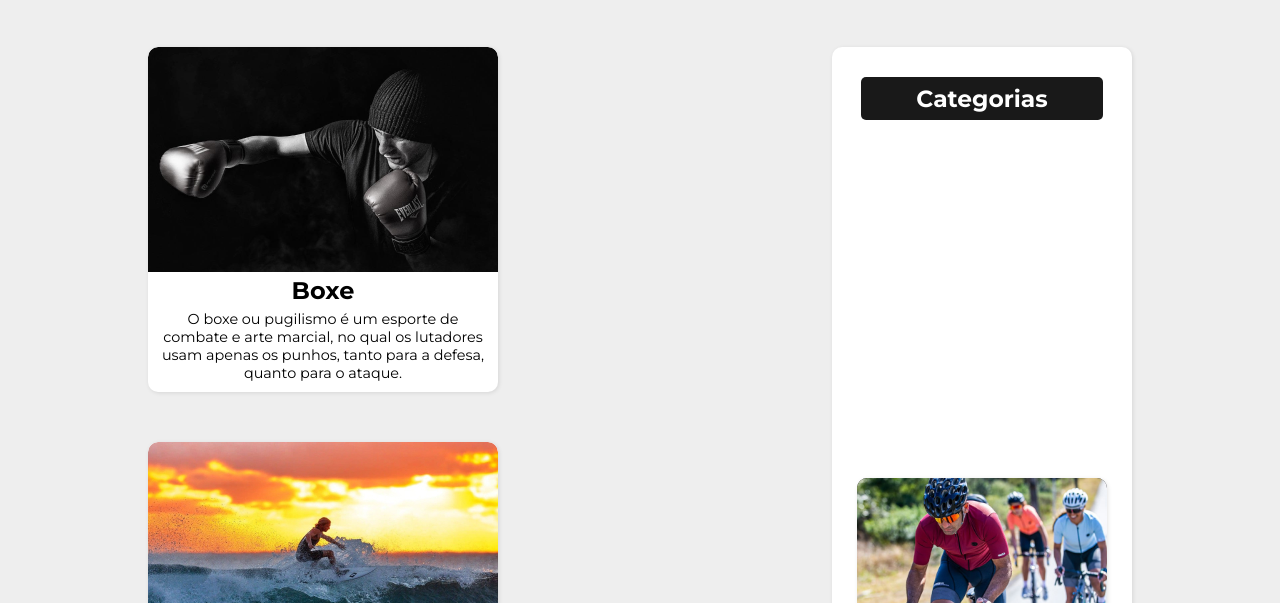
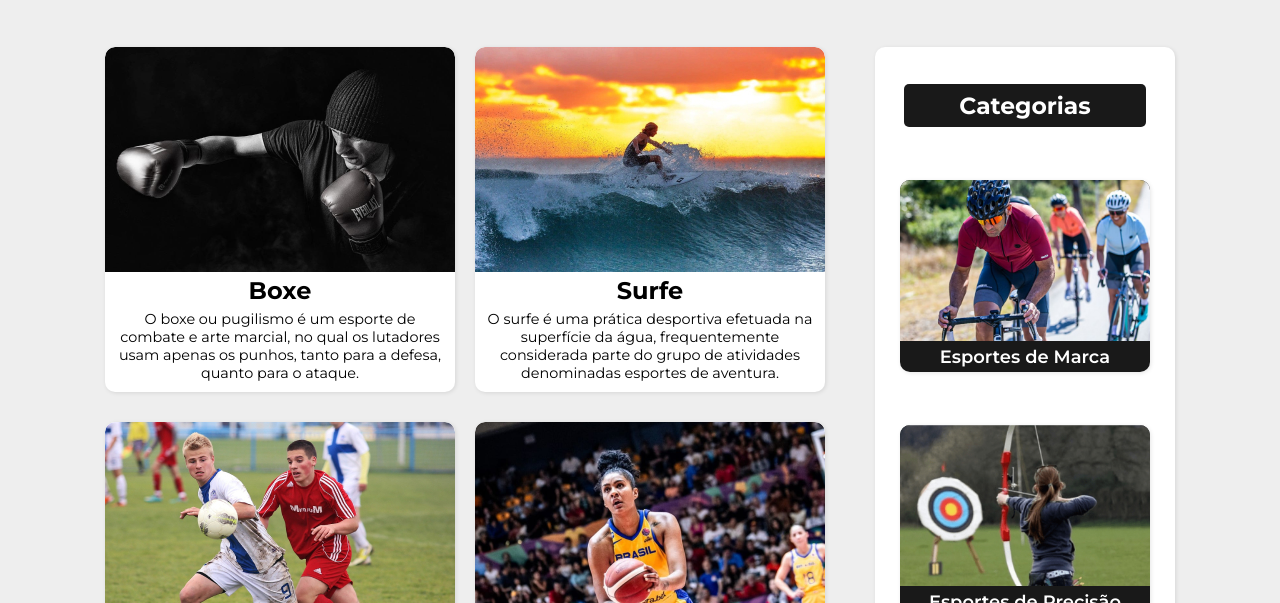
Before and after one commit to gabrhenrique/OneBitSports, a plain HTML site: page onebitsports/index.html in a window 1280 px wide. Shown: the part 197-800 px from the top of the page. Drawn offline with Linux system fonts and the light colour scheme.

Commit message:
Update style.css

```diff
--- a/onebitsports/style.css
+++ b/onebitsports/style.css
@@ -4,6 +4,7 @@
   margin: 0;
   padding: 0;
   box-sizing: border-box;
+  /* border: 1px solid red; */
 }
 
 html {
@@ -58,13 +59,13 @@ body {
 
 /* Conteúdo Principal */
 main {
-  width: 80%;
+  max-width: 80%;
   display: grid;
-  grid-template-columns: 3fr 1fr;
-  grid-template-areas: "mainCards" "asideCards";
+  grid-template-columns: 1fr 1fr;
   padding: 20px;
   margin: 20px auto;
-  flex: 1 0 auto;
+  display: flex;
+  justify-content: center;
 }
 
 /* TITLE */
@@ -89,15 +90,17 @@ main {
 
 /* SECTION */
 .main-cards {
+  width: 800px;
   display: flex;
+  justify-content: center;
   flex-direction: column;
-  gap: 40px;
+  gap: 30px;
 }
 
 .line {
   display: flex;
-  flex-wrap: wrap;
-  gap: 50px;
+  justify-content: center;
+  gap: 20px;
   grid-area: mainCards;
 }
 
@@ -131,8 +134,8 @@ main {
 
 /* ASIDE */
 aside {
-  display: flex;
-  align-items: center;
+  width: 300px;
+  margin-left: 50px;
 }
 
 .categories {
@@ -143,7 +146,7 @@ aside {
   height: 100%;
   display: flex;
   flex-direction: column;
-  justify-content: space-between;
+  justify-content: space-around;
   align-items: center;
   gap: 40px;
   grid-area: asideCards;
```
